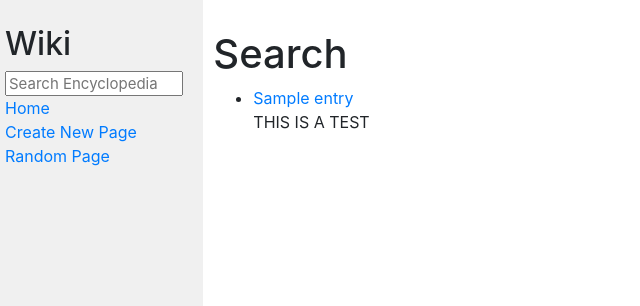
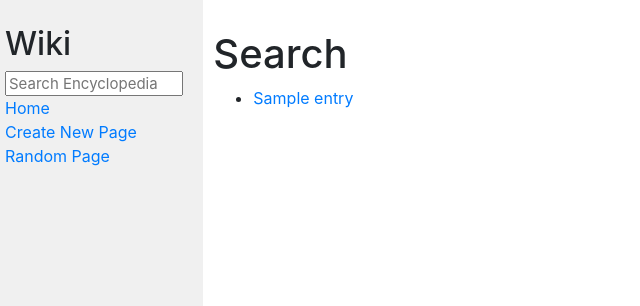
Before and after one commit to saidbaraou/wiki, a Django app: template encyclopedia/templates/encyclopedia/search-results.html in a window 1280 px wide. Shown: the top 306 px of the page, without its empty margins (0-640 px from the left). Run offline with Django 3.2, Linux system fonts and the light colour scheme; the template is opened without the code that fills it: most values are stand-ins (such as "Sample title", 1, 10 or a date in 2020); some libraries are stand-ins or nearby versions.

Commit message:
remove 'THIS IS A TEST' line in search-result

```diff
--- a/encyclopedia/templates/encyclopedia/search-results.html
+++ b/encyclopedia/templates/encyclopedia/search-results.html
@@ -10,7 +10,6 @@ Encyclopedia
 <ul>
   {% for entry in suggestions %}
   <li><a href="{% url 'entry_page' title=entry %}">{{ entry }}</a></li>
-  THIS IS A TEST
   {% empty %}
   {% endfor %}
 </ul>
```
